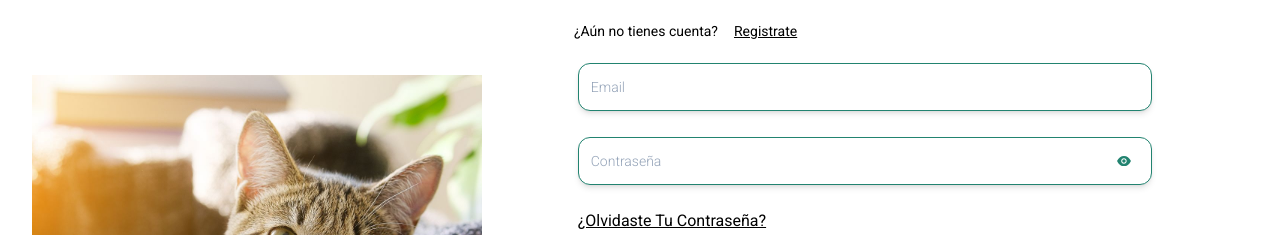
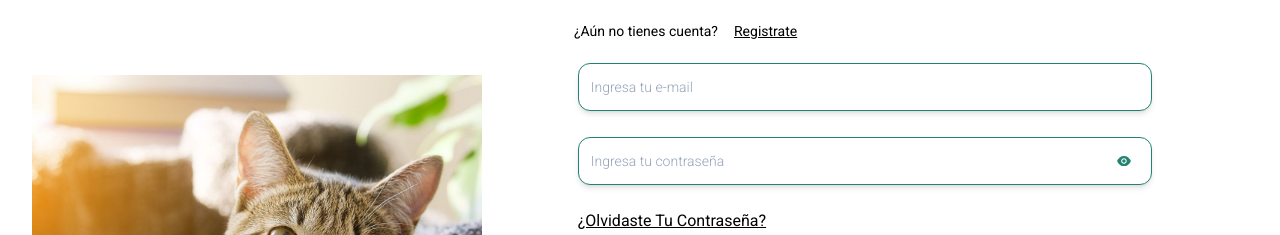
Before and after one commit to No-Country/c11-29-ft-node-react-Awericana, a Next.js app in the folder client/: page /auth/signin in a window 1280 px wide. Shown: the part 208-443 px from the top of the page. Built offline with nearby package versions, Linux system fonts and the light colour scheme.

Commit message:
fix: input names

```diff
--- a/client/components/LoginForm/index.js
+++ b/client/components/LoginForm/index.js
@@ -18,8 +18,8 @@ export function LoginForm () {
 
   return (
     <Form onSubmit={handleSubmit}>
-        <Input placeholder='Email' type={'email'} label={'Ingresa tu e-mail'} onChange={handleChange} />
-        <Input placeholder='Contraseña' type={'password'} label={'Ingresa tu contraseña'} onChange={handleChange} />
+        <Input name='email' placeholder='Ingresa tu e-mail' type={'email'} label={'Ingresa tu e-mail'} onChange={handleChange} />
+        <Input name='password' placeholder='Ingresa tu contraseña' type={'password'} label={'Ingresa tu contraseña'} onChange={handleChange} />
         <Link href={'#'} className="ml-18 underline cursor-pointer text-black">¿Olvidaste Tu Contraseña?</Link>
         <Submit center={true} >INICIAR SESIÓN</Submit>
         <footer className='flex flex-col w-full md:w-9/12 m-auto'>
```
